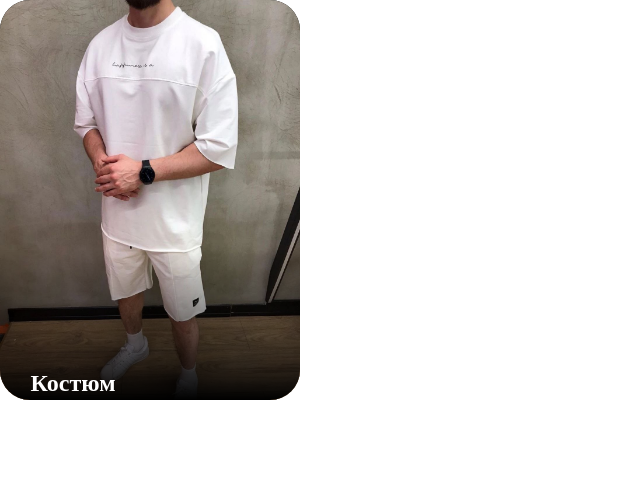
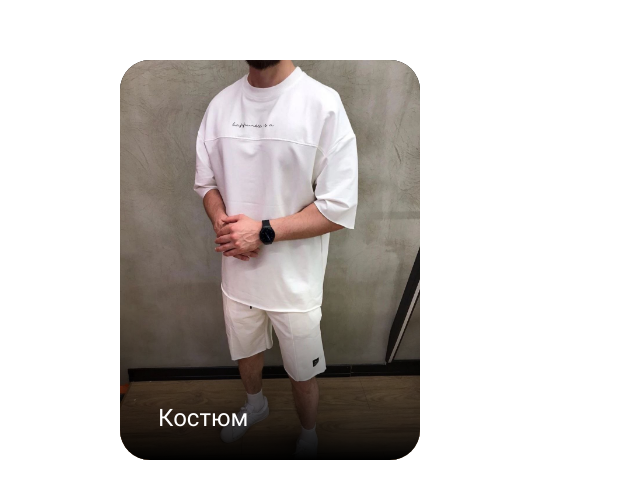
Before and after one commit to OxidFrontEnd/card, a website: page app/index.html in a window 1280 px wide. Shown: the whole page, without its empty margins (0-640 px from the left). Drawn offline with nearby package versions, Linux system fonts and the light colour scheme; files that its build step writes are made by us from their sources.

Commit message:
create card1

```diff
--- a/app/scss/_reset.scss
+++ b/app/scss/_reset.scss
@@ -30,7 +30,7 @@ figcaption,
 blockquote,
 dl,
 dd {
- margin: 0;
+ margin: 0px;
 }
 
 ul[class] {
--- a/app/scss/style.scss
+++ b/app/scss/style.scss
@@ -3,8 +3,16 @@
 @import 'reset';
 @import 'global';
 
+h2 {
+    padding-bottom: 50px;
+    font-family: 'Roboto-Regular';
+    font-weight: 400;
+    font-style: normal;
+}
 
 .card {
+    left: 120px;
+    top: 60px;
     width: 300px;
     height: 400px;
     background: #000;
@@ -78,6 +86,8 @@
     justify-content: flex-end;
     flex-direction: column;
     @extend %roboto-400;
+    font-size: 12px;
+    line-height: 18px;
 }
 
 .card .con-text p button{
```
